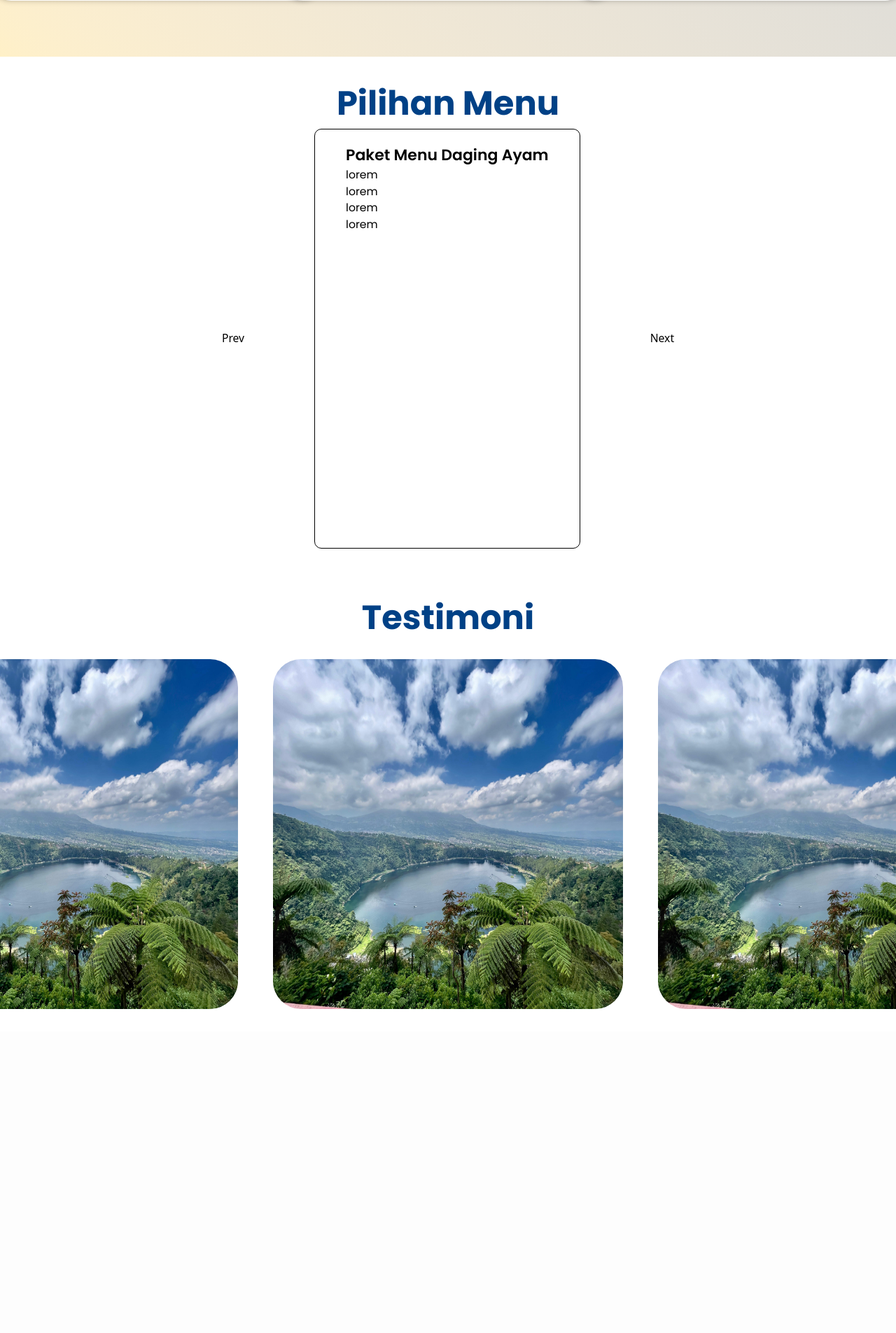
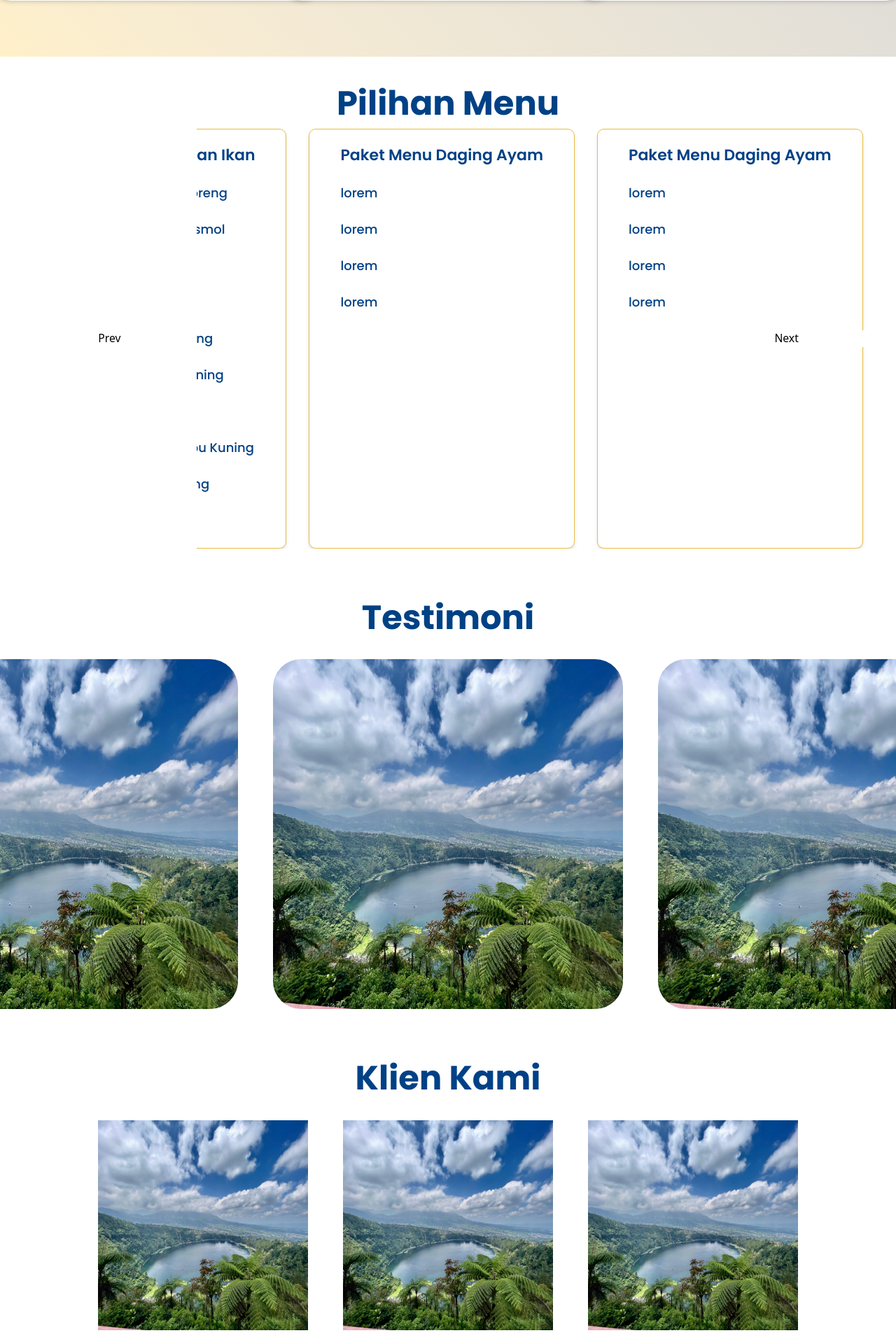
Before and after one commit to rafdizhafari/rafdizhafari.github.io, a PHP site: page / in a window 1280 px wide; the page is wider, and only the part inside the window is pictured. Shown: the part 1893-3798 px from the top of that part at 70% size. Before the commit the page ends 3335 px from the top of that part, so only its background shows below. Run offline with PHP 8.4, Linux system fonts and the light colour scheme.

Commit message:
complete pilihan menu

```diff
--- a/dist/output.css
+++ b/dist/output.css
@@ -18,6 +18,7 @@
     --default-font-family: var(--font-sans);
     --default-mono-font-family: var(--font-mono);
     --color-navy: #004186;
+    --color-gold: #E8BC41;
     --color-cbutton1: #133969;
     --color-cbutton2: #295A8E;
     --color-cbutton3: #2B70BB;
@@ -191,6 +192,57 @@
   .inset-10 {
     inset: calc(var(--spacing) * 10);
   }
+  .right-0 {
+    right: calc(var(--spacing) * 0);
+  }
+  .right-1 {
+    right: calc(var(--spacing) * 1);
+  }
+  .right-5 {
+    right: calc(var(--spacing) * 5);
+  }
+  .right-10 {
+    right: calc(var(--spacing) * 10);
+  }
+  .left-0 {
+    left: calc(var(--spacing) * 0);
+  }
+  .left-1 {
+    left: calc(var(--spacing) * 1);
+  }
+  .left-1\/2 {
+    left: calc(1/2 * 100%);
+  }
+  .left-7 {
+    left: calc(var(--spacing) * 7);
+  }
+  .left-10 {
+    left: calc(var(--spacing) * 10);
+  }
+  .left-\[-1\/2\] {
+    left: -1/2;
+  }
+  .left-\[-1\] {
+    left: -1;
+  }
+  .left-\[-4\] {
+    left: -4;
+  }
+  .left-\[-6\] {
+    left: -6;
+  }
+  .left-\[-15\] {
+    left: -15;
+  }
+  .left-\[-20\] {
+    left: -20;
+  }
+  .z-0 {
+    z-index: 0;
+  }
+  .z-10 {
+    z-index: 10;
+  }
   .z-50 {
     z-index: 50;
   }
@@ -209,6 +261,14 @@
   .size-\[29px\] {
     width: 29px;
     height: 29px;
+  }
+  .size-\[50px\] {
+    width: 50px;
+    height: 50px;
+  }
+  .size-\[300px\] {
+    width: 300px;
+    height: 300px;
   }
   .size-\[350px\] {
     width: 350px;
@@ -232,6 +292,9 @@
   .h-\[115px\] {
     height: 115px;
   }
+  .h-\[251px\] {
+    height: 251px;
+  }
   .h-\[265px\] {
     height: 265px;
   }
@@ -241,17 +304,35 @@
   .h-\[600px\] {
     height: 600px;
   }
+  .h-\[650px\] {
+    height: 650px;
+  }
   .h-\[653px\] {
     height: 653px;
   }
+  .h-full {
+    height: 100%;
+  }
+  .w-\[250px\] {
+    width: 250px;
+  }
   .w-\[264px\] {
     width: 264px;
+  }
+  .w-\[300px\] {
+    width: 300px;
+  }
+  .w-\[377px\] {
+    width: 377px;
   }
   .w-\[485px\] {
     width: 485px;
   }
   .w-\[650px\] {
     width: 650px;
+  }
+  .w-\[1300px\] {
+    width: 1300px;
   }
   .w-full {
     width: 100%;
@@ -308,11 +389,17 @@
   .justify-center {
     justify-content: center;
   }
+  .gap-6 {
+    gap: calc(var(--spacing) * 6);
+  }
   .gap-8 {
     gap: calc(var(--spacing) * 8);
   }
-  .gap-\[25px\] {
-    gap: 25px;
+  .gap-12 {
+    gap: calc(var(--spacing) * 12);
+  }
+  .gap-\[32px\] {
+    gap: 32px;
   }
   .gap-\[50px\] {
     gap: 50px;
@@ -339,6 +426,13 @@
       --tw-space-y-reverse: 0;
       margin-block-start: calc(12px * var(--tw-space-y-reverse));
       margin-block-end: calc(12px * calc(1 - var(--tw-space-y-reverse)));
+    }
+  }
+  .space-y-\[25px\] {
+    :where(& > :not(:last-child)) {
+      --tw-space-y-reverse: 0;
+      margin-block-start: calc(25px * var(--tw-space-y-reverse));
+      margin-block-end: calc(25px * calc(1 - var(--tw-space-y-reverse)));
     }
   }
   .space-y-\[32px\] {
@@ -401,6 +495,15 @@
   .border-\[2px\] {
     border-style: var(--tw-border-style);
     border-width: 2px;
+  }
+  .border-cpaklay {
+    border-color: var(--color-cpaklay);
+  }
+  .border-gold {
+    border-color: var(--color-gold);
+  }
+  .bg-gold {
+    background-color: var(--color-gold);
   }
   .bg-navy {
     background-color: var(--color-navy);
@@ -624,6 +727,10 @@
     transition-property: transform, translate, scale, rotate;
     transition-timing-function: var(--tw-ease, var(--default-transition-timing-function));
     transition-duration: var(--tw-duration, var(--default-transition-duration));
+  }
+  .duration-300 {
+    --tw-duration: 300ms;
+    transition-duration: 300ms;
   }
   .duration-500 {
     --tw-duration: 500ms;
--- a/index.html
+++ b/index.html
@@ -126,12 +126,35 @@
         <section id="pilihan-menu">
             <div class="p-8">
                 <h1 class="font-poppins font-bold text-navy text-[48px] text-center">Pilihan Menu</h1>
-                <div id="slider" class="flex flex-row justify-center items-center mx-auto overflow-hidden transition-transform duration-500 gap-[100px]">
-                    <button id="prevBtn" class="">Prev</button>
-                    <div class="flex flex-row">
-                        <div class="flex flex-col border px-[44px] pt-[20px] h-[600px] font-poppins rounded-[10px]">
-                            <h3 class="font-semibold text-[22px]">Paket Menu Daging Ayam</h3>
-                            <ol class="gap-[25px] ">
+                <div id="slider-place" class="relative flex flex-row justify-center items-center mx-auto overflow-hidden gap-[100px]">
+                    <button id="prevBtn" class="absolute z-10 bg-white h-full w-[250px] left-0">Prev</button>
+                    <div id="slider" class="flex flex-row gap-[32px] justify-center items-center w-[1300px] z-0 transition-transform duration-300">
+                        <div id="menu-slide-1" class="flex flex-col border border-gold px-[44px] pt-[20px] h-[600px] font-poppins rounded-[10px] gap-6 bg-white shadow-md">
+                            <h3 class="font-semibold text-[22px] text-navy">Paket Menu Olahan Ikan</h3>
+                            <ol class="space-y-[25px] font-medium text-[18px] text-navy">
+                                <li>Ikan Bawal Bakar/Goreng</li>
+                                <li>Ikan Mas Bumbu Presmol</li>
+                                <li>Ikan Mas Pepes</li>
+                                <li>Ikan Tuna Manado</li>
+                                <li>Ikan Nila Bakar/Goreng</li>
+                                <li>Ikan Tuna Bumbu Kuning</li>
+                                <li>Ikan Bandeng Presto</li>
+                                <li>Ikan Kembung Bumbu Kuning</li>
+                                <li>Ikan Gembung Goreng</li>
+                            </ol>
+                        </div>
+                        <div id="menu-slide-2" class="flex flex-col border border-gold px-[44px] pt-[20px] h-[600px] font-poppins rounded-[10px] gap-6 bg-white shadow-md">
+                            <h3 class="font-semibold text-[22px] text-navy">Paket Menu Daging Ayam</h3>
+                            <ol class="space-y-[25px] font-medium text-[18px] text-navy">
+                                <li>lorem</li>
+                                <li>lorem</li>
+                                <li>lorem</li>
+                                <li>lorem</li>
+                            </ol>
+                        </div>
+                        <div id="menu-slide-3" class="flex flex-col border border-gold px-[44px] pt-[20px] h-[600px] font-poppins rounded-[10px] gap-6 bg-white shadow-md">
+                            <h3 class="font-semibold text-[22px] text-navy">Paket Menu Daging Ayam</h3>
+                            <ol class="space-y-[25px] font-medium text-[18px] text-navy">
                                 <li>lorem</li>
                                 <li>lorem</li>
                                 <li>lorem</li>
@@ -139,7 +162,7 @@
                             </ol>
                         </div>
                     </div>
-                    <button id="nextBtn" class="">Next</button>
+                    <button id="nextBtn" class="absolute z-10 justify-right bg-white w-[250px] right-0">Next</button>
                 </div>
             </div>
         </section>
@@ -153,6 +176,24 @@
                 </div>
             </div>
         </section>
+        <section id="klien">
+            <div class="p-8">
+                <h1 class="text-navy font-poppins font-bold text-[48px] mx-auto text-center pb-6">Klien Kami</h1>
+                <div class="flex flex-row mx-auto items-center justify-center gap-[50px]">
+                    <img class="size-[300px]" src="images/IMG-20240826-WA0051.jpg" alt="">
+                    <img class="size-[300px]" src="images/IMG-20240826-WA0051.jpg" alt="">
+                    <img class="size-[300px]" src="images/IMG-20240826-WA0051.jpg" alt="">
+                </div>
+            </div>
+        </section>
+        <footer id="footer">
+            <div class="p-8 bg-gold">
+                <div class="flex flex-row justify-center gap-12">
+                    <img class="size-[50px] w-[377px] h-[251px]" src="images/IMG-20240826-WA0051.jpg" alt="">
+                    <img class="size-[50px] w-[377px] h-[251px]" src="images/IMG-20240826-WA0051.jpg" alt="">
+                </div>
+            </div>
+        </footer>
         <!-- <a href="https://wa.me/6281617680098?text=test%20wa%20link">whatsapp</a> -->
         <!-- script section -->
          <!-- pilihan menu slider -->
@@ -162,7 +203,7 @@
                 const totalSlides = $("#slider").children().length;
 
                 function updateSlider(){
-                    $("#slider").css("transform", `translateX(-${current * 100}%)`);
+                    $("#slider").css("transform",`translateX(-${current * 32}%)`);
                 }
 
                 $("#nextBtn").click(function(){
--- a/src/styles.css
+++ b/src/styles.css
@@ -2,6 +2,8 @@
 
 @theme{
     --color-navy: #004186;
+    --color-gold: #E8BC41;
+
     --color-cbutton1: #133969;
     --color-cbutton2: #295A8E;
     --color-cbutton3: #2B70BB;
```
